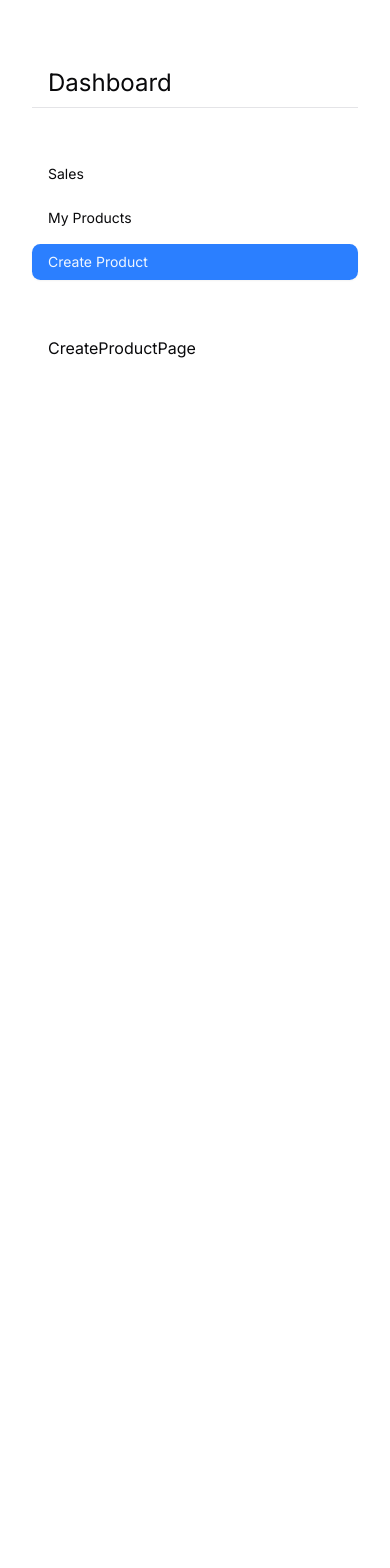
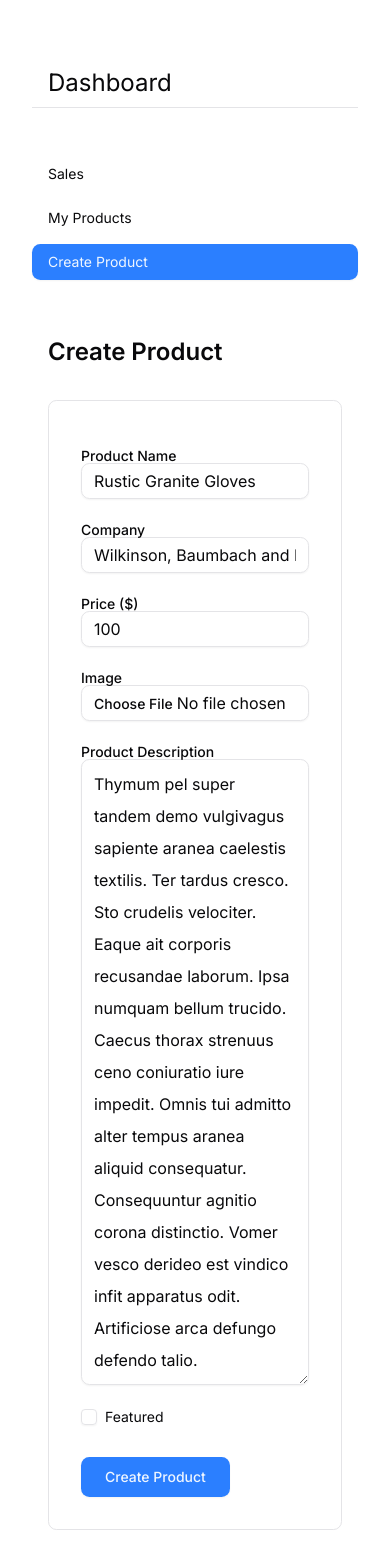
Before and after one commit to MingXin10/store, a Next.js app: page /admin/products/create in a window 390 px wide. Shown: the part 218-1786 px from the top of the page. Before the commit the page ends 844 px from the top, so only its background shows below. Built offline with nearby package versions, Linux system fonts and the light colour scheme; no server answers.

Commit message:
feat: add create product function

```diff
--- a/app/admin/products/create/page.tsx
+++ b/app/admin/products/create/page.tsx
@@ -1,3 +1,55 @@
-const CreateProductPage = () => <div>CreateProductPage</div>
+import { faker } from '@faker-js/faker'
+
+import { SubmitButton } from '@/components/form/Buttons'
+import CheckboxInput from '@/components/form/CheckBoxInput'
+import FormContainer from '@/components/form/FormContainer'
+import FormInput from '@/components/form/FormInput'
+import ImageInput from '@/components/form/ImageInput'
+import PriceInput from '@/components/form/PriceInput'
+import TextAreaInput from '@/components/form/TextAreaInput'
+import { createProduct } from '@/utils/createProduct'
+
+const CreateProductPage = () => {
+  const name = faker.commerce.productName()
+
+  const company = faker.company.name()
+
+  const description = faker.lorem.paragraph({ min: 10, max: 12 })
+
+  return (
+    <section>
+      <h1 className="text-2xl font-semibold mb-8 capitalize">create product</h1>
+      <div className="border p-8 rounded-md">
+        <FormContainer action={createProduct}>
+          <div className="grid gap-4 md:grid-cols-2 my-4">
+            <FormInput
+              defaultValue={name}
+              label="product name"
+              name="name"
+              type="text"
+            />
+            <FormInput
+              defaultValue={company}
+              label="company"
+              name="company"
+              type="text"
+            />
+            <PriceInput />
+            <ImageInput />
+          </div>
+          <TextAreaInput
+            defaultValue={description}
+            labelText="product description"
+            name="description"
+          />
+          <div className="mt-6">
+            <CheckboxInput label="featured" name="featured" />
+          </div>
+          <SubmitButton className="mt-8" text="Create Product" />
+        </FormContainer>
+      </div>
+    </section>
+  )
+}
 
 export default CreateProductPage
--- /dev/null
+++ b/components/form/Buttons.tsx
@@ -0,0 +1,46 @@
+'use client'
+
+import { useFormStatus } from 'react-dom'
+import { FaHeart, FaRegHeart } from 'react-icons/fa'
+import { LuSquare, LuTrash2 } from 'react-icons/lu'
+import { SignInButton } from '@clerk/nextjs'
+import { ReloadIcon } from '@radix-ui/react-icons'
+
+import { Button } from '@/components/ui/Button'
+import { cn } from '@/lib/utils'
+
+type ButtonSize = 'default' | 'lg' | 'sm'
+
+type SubmitButtonProps = {
+  className?: string
+  text?: string
+  size?: ButtonSize
+}
+
+const SubmitButton = ({
+  className = '',
+  text = 'submit',
+  size = 'lg'
+}: SubmitButtonProps) => {
+  const { pending } = useFormStatus()
+
+  return (
+    <Button
+      className={cn('capitalize', className)}
+      disabled={pending}
+      size={size}
+      type="submit"
+    >
+      {pending ? (
+        <>
+          <ReloadIcon className="mr-2 h-4 w-4 animate-spin" />
+          Please wait...
+        </>
+      ) : (
+        text
+      )}
+    </Button>
+  )
+}
+
+export { SubmitButton }
--- /dev/null
+++ b/components/form/CheckBoxInput.tsx
@@ -0,0 +1,27 @@
+'use client'
+
+import { Checkbox } from '@/components/ui/Checkbox'
+
+type CheckboxInputProps = {
+  name: string
+  label: string
+  defaultChecked?: boolean
+}
+
+const CheckboxInput = ({
+  name,
+  label,
+  defaultChecked = false
+}: CheckboxInputProps) => (
+  <div className="flex items-center space-x-2">
+    <Checkbox defaultChecked={defaultChecked} id={name} name={name} />
+    <label
+      className="text-sm leading-none peer-disabled:cursor-not-allowed peer-disabled:opacity-70 capitalize"
+      htmlFor={name}
+    >
+      {label}
+    </label>
+  </div>
+)
+
+export default CheckboxInput
--- /dev/null
+++ b/components/form/FormContainer.tsx
@@ -0,0 +1,31 @@
+'use client'
+
+import { PropsWithChildren } from 'react'
+import { useEffect } from 'react'
+import { useFormState } from 'react-dom'
+import { toast } from 'sonner'
+
+import type { ActionFunction } from '@/utils/types'
+
+interface FormContainerProps {
+  action: ActionFunction
+}
+
+const FormContainer = ({
+  action,
+  children
+}: PropsWithChildren<FormContainerProps>) => {
+  const [state, formAction] = useFormState(action, {
+    message: ''
+  })
+
+  useEffect(() => {
+    if (state.message) {
+      toast(state.message)
+    }
+  }, [state])
+
+  return <form action={formAction}>{children}</form>
+}
+
+export default FormContainer
--- /dev/null
+++ b/components/form/FormInput.tsx
@@ -0,0 +1,34 @@
+import { Input } from '../ui/Input'
+import { Label } from '../ui/Label'
+
+type FormInputProps = {
+  name: string
+  type: string
+  label?: string
+  defaultValue?: string
+  placeholder?: string
+}
+
+const FormInput = ({
+  label,
+  name,
+  type,
+  defaultValue,
+  placeholder
+}: FormInputProps) => (
+  <div className="mb-2">
+    <Label className="capitalize" htmlFor={name}>
+      {label || name}
+    </Label>
+    <Input
+      defaultValue={defaultValue}
+      id={name}
+      name={name}
+      placeholder={placeholder}
+      required
+      type={type}
+    />
+  </div>
+)
+
+export default FormInput
--- /dev/null
+++ b/components/form/ImageInput.tsx
@@ -0,0 +1,15 @@
+import { Input } from '../ui/Input'
+import { Label } from '../ui/Label'
+
+const NAME = 'image'
+
+const ImageInput = () => (
+  <div className="mb-2">
+    <Label className="capitalize" htmlFor={NAME}>
+      Image
+    </Label>
+    <Input accept="image/*" id={NAME} name={NAME} required type="file" />
+  </div>
+)
+
+export default ImageInput
--- /dev/null
+++ b/components/form/PriceInput.tsx
@@ -0,0 +1,26 @@
+import { Input } from '../ui/Input'
+import { Label } from '../ui/Label'
+
+const NAME = 'price'
+
+type PriceInputProps = {
+  defaultValue?: number
+}
+
+const PriceInput = ({ defaultValue }: PriceInputProps) => (
+  <div className="mb-2">
+    <Label className="capitalize" htmlFor="price">
+      Price ($)
+    </Label>
+    <Input
+      defaultValue={defaultValue || 100}
+      id={NAME}
+      min={0}
+      name={NAME}
+      required
+      type="number"
+    />
+  </div>
+)
+
+export default PriceInput
--- /dev/null
+++ b/components/form/TextAreaInput.tsx
@@ -0,0 +1,30 @@
+import { Label } from '@/components/ui/Label'
+import { Textarea } from '@/components/ui/Textarea'
+
+type TextAreaInputProps = {
+  defaultValue?: string
+  labelText?: string
+  name: string
+}
+
+const TextAreaInput = ({
+  defaultValue,
+  labelText,
+  name
+}: TextAreaInputProps) => (
+  <div className="mb-2">
+    <Label className="capitalize" htmlFor={name}>
+      {labelText || name}
+    </Label>
+    <Textarea
+      className="leading-loose"
+      defaultValue={defaultValue}
+      id={name}
+      name={name}
+      required
+      rows={5}
+    />
+  </div>
+)
+
+export default TextAreaInput
--- a/package.json
+++ b/package.json
@@ -36,6 +36,7 @@
   },
   "devDependencies": {
     "@eslint/eslintrc": "^3",
+    "@faker-js/faker": "^9.9.0",
     "@tailwindcss/postcss": "^4",
     "@types/node": "^20",
     "@types/react": "^19",
--- /dev/null
+++ b/utils/createProduct.ts
@@ -0,0 +1,60 @@
+'use server'
+
+import { auth, currentUser } from '@clerk/nextjs/server'
+
+import db from './db'
+import type { ActionFunction } from './types'
+
+const getAuthUser = async () => {
+  const user = await currentUser()
+
+  if (!user) {
+    throw new Error('You must be logged in to access this route')
+  }
+
+  return user
+}
+
+const renderError = (error: unknown): { message: string } => {
+  console.log(error)
+
+  return {
+    message: error instanceof Error ? error.message : 'An error occurred'
+  }
+}
+
+export const createProduct: ActionFunction = async (prevState, formData) => {
+  const user = await getAuthUser()
+
+  console.log('user:', user)
+
+  try {
+    const name = formData.get('name') as string
+
+    const company = formData.get('company') as string
+
+    const price = Number(formData.get('price') as string)
+
+    const image = formData.get('image') as File
+
+    const description = formData.get('description') as string
+
+    const featured = Boolean(formData.get('featured') as string)
+
+    await db.product.create({
+      data: {
+        name,
+        company,
+        price,
+        image: '/images/hero1.jpg',
+        description,
+        featured,
+        clerkId: user.id
+      }
+    })
+
+    return { message: 'product created' }
+  } catch (error) {
+    return renderError(error)
+  }
+}
--- /dev/null
+++ b/utils/types.ts
@@ -0,0 +1,22 @@
+export type ActionFunction = (
+  prevState: unknown,
+  formData: FormData
+) => Promise<{ message: string }>
+
+export type CartItem = {
+  productId: string
+  image: string
+  title: string
+  price: string
+  amount: number
+  company: string
+}
+
+export type CartState = {
+  cartItems: CartItem[]
+  numItemsInCart: number
+  cartTotal: number
+  shipping: number
+  tax: number
+  orderTotal: number
+}
```
Also changed, not shown: components/form/ImageInputContainer.tsx (added), 1 other file (tests, documents, lock files or other folders).
